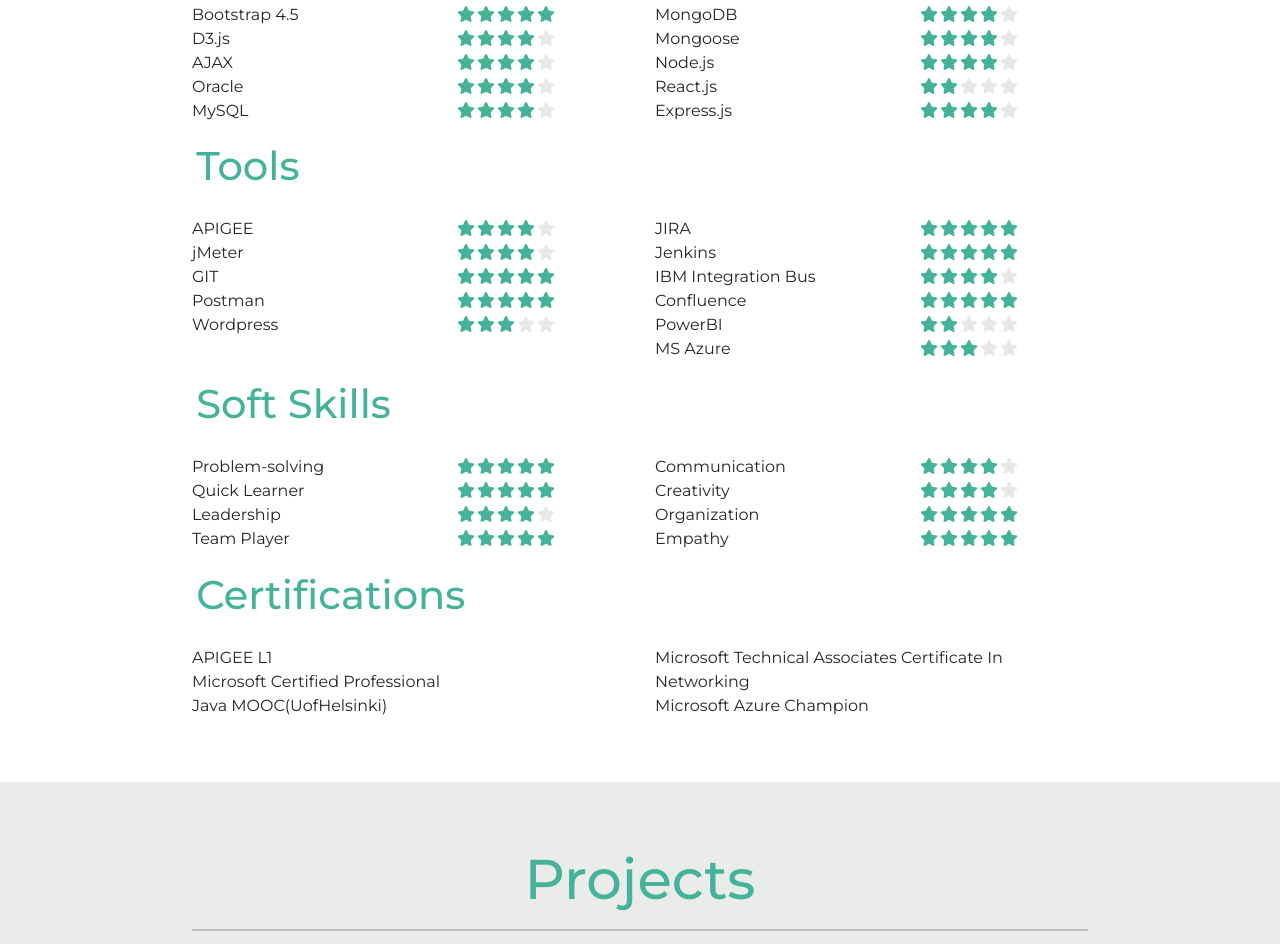
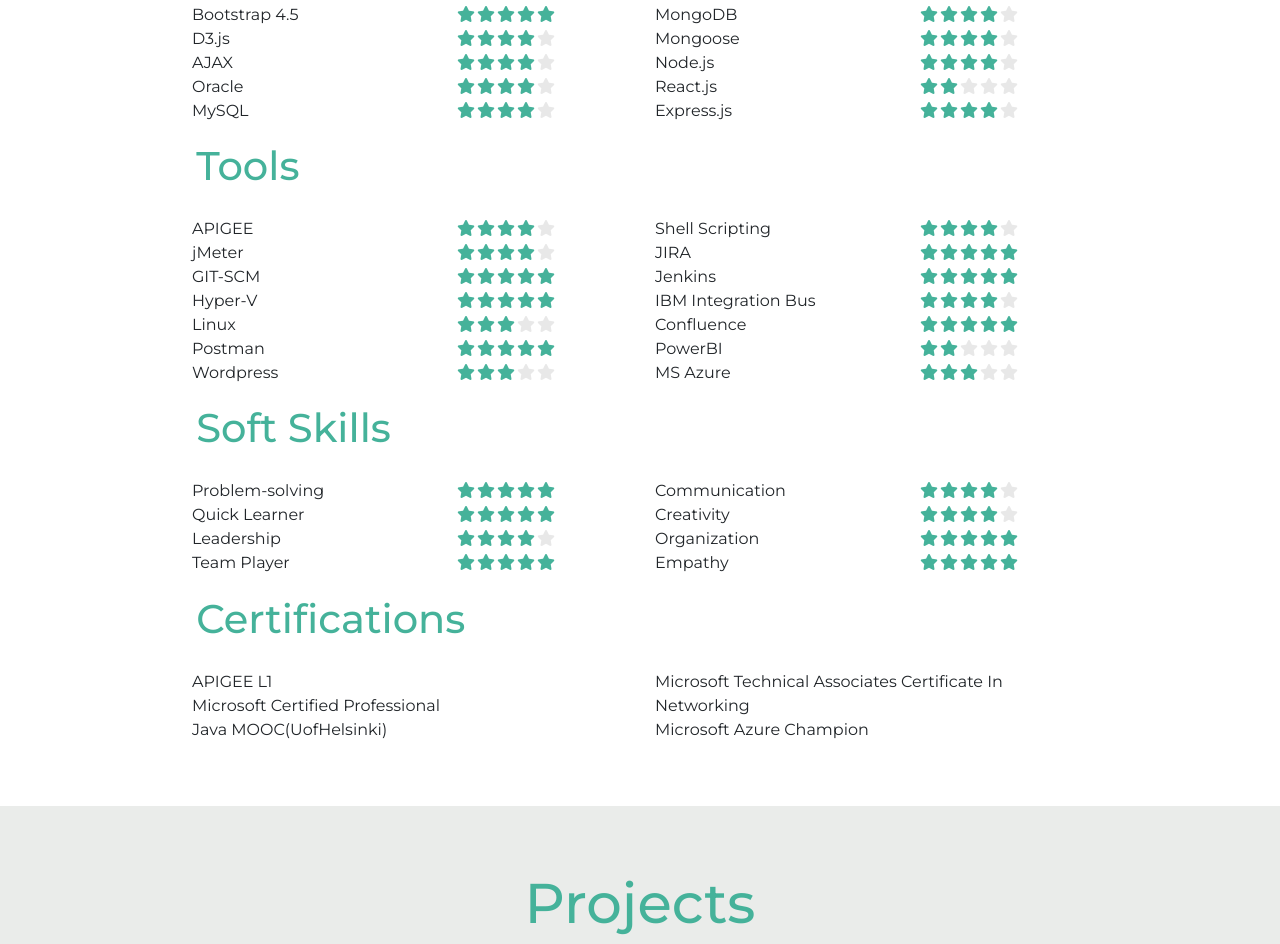
Before and after one commit to avnishpandey113/avnishpandey113.github.io, a plain HTML site: page index.html in a window 1280 px wide. Shown: the part 2826-3770 px from the top of the page. Drawn offline with nearby package versions, Linux system fonts and the light colour scheme.

Commit message:
index.html

```diff
--- a/index.html
+++ b/index.html
@@ -473,13 +473,33 @@
                   </span>
                 </li>
                 <li class="skill-item">
-                  <span class="skill-name">GIT</span>
+                  <span class="skill-name">GIT-SCM</span>
                   <span class="skill-level">
                     <i class="fas fa-star filled"></i
                     ><i class="fas fa-star filled"></i
                     ><i class="fas fa-star filled"></i
                     ><i class="fas fa-star filled"></i
                     ><i class="fas fa-star filled"></i>
+                  </span>
+                </li>
+                <li class="skill-item">
+                  <span class="skill-name">Hyper-V</span>
+                  <span class="skill-level">
+                    <i class="fas fa-star filled"></i
+                    ><i class="fas fa-star filled"></i
+                    ><i class="fas fa-star filled"></i
+                    ><i class="fas fa-star filled"></i
+                    ><i class="fas fa-star filled"></i>
+                  </span>
+                </li>
+                <li class="skill-item">
+                  <span class="skill-name">Linux</span>
+                  <span class="skill-level">
+                    <i class="fas fa-star filled"></i
+                    ><i class="fas fa-star filled"></i
+                    ><i class="fas fa-star filled"></i
+                    ><i class="fas fa-star "></i
+                    ><i class="fas fa-star "></i>
                   </span>
                 </li>
                 <li class="skill-item">
@@ -506,6 +526,16 @@
             <div class="col-lg-6">
               <ul class="skill-list">
                 <li class="skill-item">
+                  <li class="skill-item">
+                    <span class="skill-name">Shell Scripting</span>
+                    <span class="skill-level">
+                      <i class="fas fa-star filled"></i
+                      ><i class="fas fa-star filled"></i
+                      ><i class="fas fa-star filled"></i
+                      ><i class="fas fa-star filled"></i
+                      ><i class="fas fa-star "></i>
+                    </span>
+                  </li>
                   <span class="skill-name">JIRA</span>
                   <span class="skill-level">
                     <i class="fas fa-star filled"></i
```
